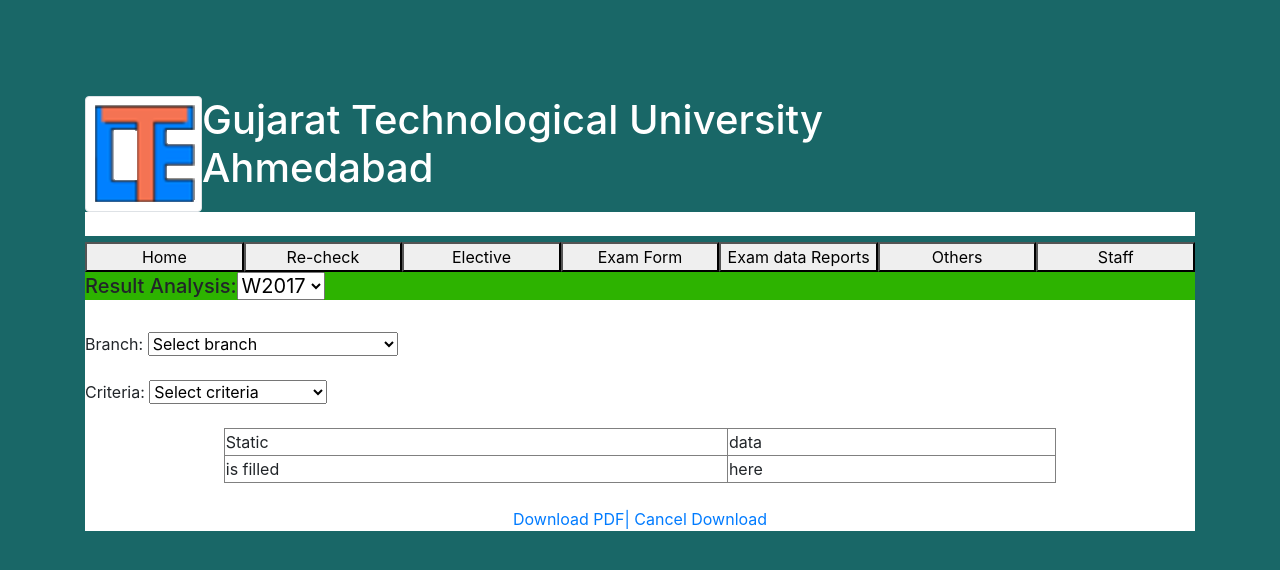
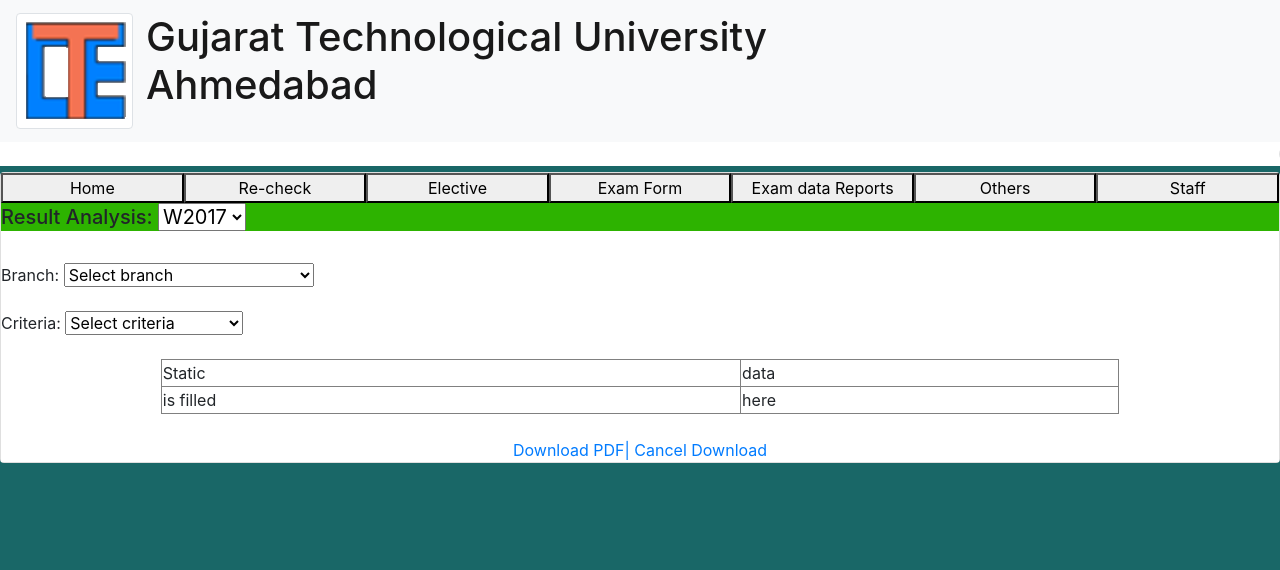
Before and after one commit to YJDave/GTUResultAnalysis, a Django app: page / in a window 1280 px wide. Shown: the top 570 px of the page. Run offline with Django 3.2, Linux system fonts and the light colour scheme; some libraries are stand-ins or nearby versions.

Commit message:
Improve style of navbar.

```diff
--- a/result_analysis/static/css/home.css
+++ b/result_analysis/static/css/home.css
@@ -3,14 +3,12 @@
 	max-width: 1000px;
 	max-height: 1000px;
 }
-h1{
-	color: white;
 
-}
-.btn-group{
+.btn-group {
 	background-color: grey;
 	width: 100%;
 }
-button{
+
+button {
 	width: 14.5%;
 }
--- a/result_analysis/templates/home.html
+++ b/result_analysis/templates/home.html
@@ -5,27 +5,30 @@
 <head>
 	<!-- Bootstrap css -->
 	<link rel="stylesheet" href='{% static "bs/css/bootstrap.min.css" %}'>
-	<link rel="stylesheet" href='{% static "bs/css/bootstrap-grid.min.css" %}'>
-	<link rel="stylesheet" href='{% static "bs/css/bootstrap-reboot.min.css" %}'>
-
+<!-- <link rel="stylesheet" href="https://stackpath.bootstrapcdn.com/bootstrap/4.1.0/css/bootstrap.min.css" integrity="sha384-9gVQ4dYFwwWSjIDZnLEWnxCjeSWFphJiwGPXr1jddIhOegiu1FwO5qRGvFXOdJZ4" crossorigin="anonymous">
+ -->
 	<!-- Bootstrap js -->
 	<script src="{% static 'bs/js/bootstrap.min.js' %}"></script>
 	<script src="{% static 'bs/js/bootstrap.bundle.min.js' %}"></script>
-
 		<!-- Custom stylesheet -->
     <link rel="stylesheet" href='{% static "css/home.css" %}'></head>
 
     <!-- Custom js -->
 	<script src="{% static 'js/home.js' %}"></script>
+
+    <title>GTU | Result Analysis</title>
 </head>
 <body style="background-color:#196767">
-	<div class="container">
+    <!-- Navigation -->
+    <nav class="navbar navbar-light bg-light">
+	  <a class="navbar-brand" href="#">
+	    <img src="{% static 'image/logo.png' %}" class="img-fluid img-thumbnail image" alt="Responsive image" />
+	    <h1 style="margin-left: 130px;">Gujarat Technological University <br />Ahmedabad</h1>
+	  </a>
+	</nav>
+	<marquee direction="left" style="background-color:white">Cancel Status of student at the time of exam form generation and hall-ticket generation, if system found any issues, then system will automatically be cancelled.</marquee>
 		<br>
-		<br>
-		<br>
-		<br>
-		<img src="{% static 'image/logo.png' %}" class="img-fluid img-thumbnail image" alt="Responsive image"><h1>Gujarat Technological University<br>Ahmedabad<br></h1>
-		<marquee direction="left" style="background-color:white">Cancel Status of student at the time of exam form generation and hall-ticket generation, if system found any issues, then system will automatically be cancelled.</marquee>
+	<div class="card card-block bg-faded">
 		<div class="btn-group" >
 			<button>Home</button>
 			<button>Re-check</button>
@@ -36,7 +39,8 @@
 			<button>Staff</button>
 		</div>
 		<div style="background-color:white">
-			<h5 style="background-color:#2db300">Result Analysis:<select>
+			<h5 style="background-color:#2db300">Result Analysis:
+				<select>
 					<option value="W2017">W2017</option>
 					<option value="W2016">W2016</option>
 					<option value="W2015">W2015</option>
@@ -76,7 +80,8 @@
 				<br>
 			<a href="#">Download PDF|</a>
 			<a href="#">Cancel Download</a>
-	<center>
+			</center>
+		</div>
 	</div>
 		<!-- You should comment out following code, when you start working on real design! -->
 		<!--<h1>This is homepage. It should look like following image.</h1>
@@ -88,6 +93,5 @@
 		<h4>Logo, which should on navbar with GTU logo</h4>
 		<img src="{% static 'image/logo.png' %}" class="img-fluid img-thumbnail image" alt="Responsive image">-->
 
-	</div>
 </body>
 </html>
```
Lines whose indentation alone changed are shown as unchanged.
